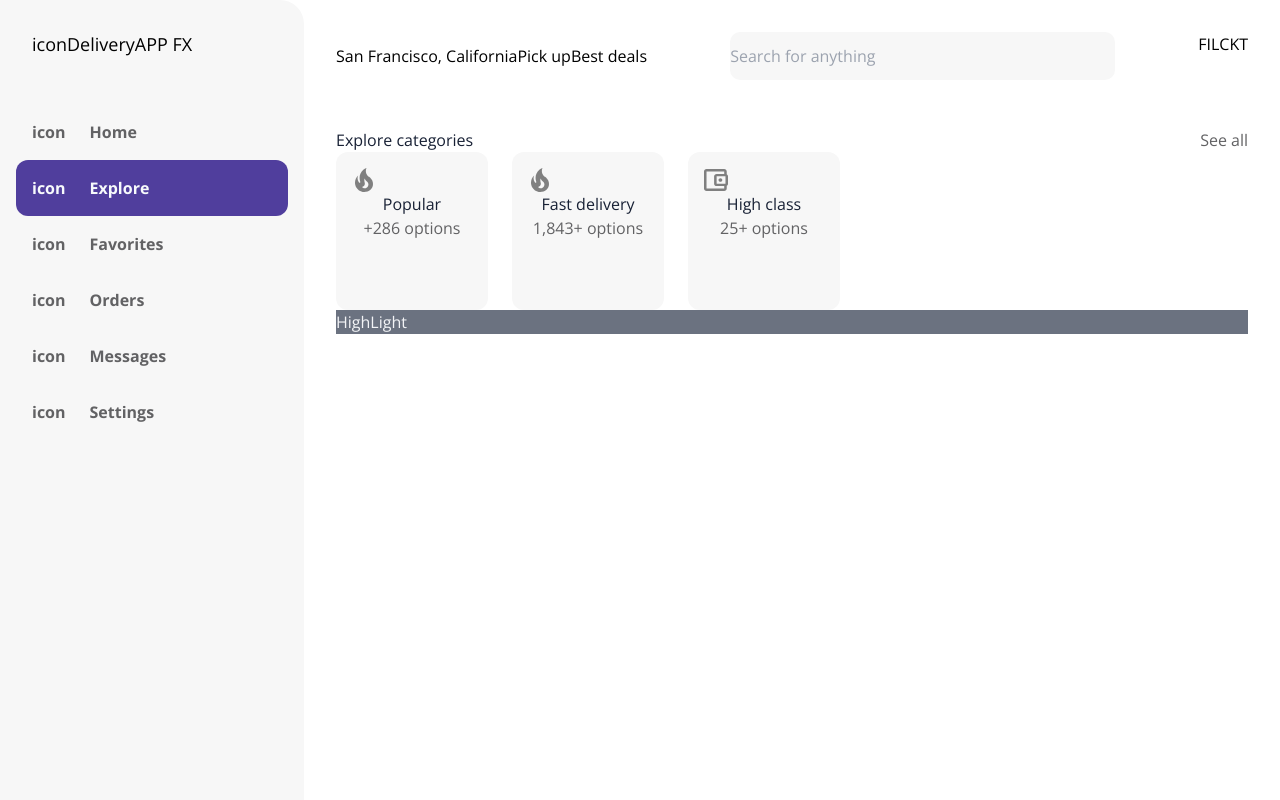
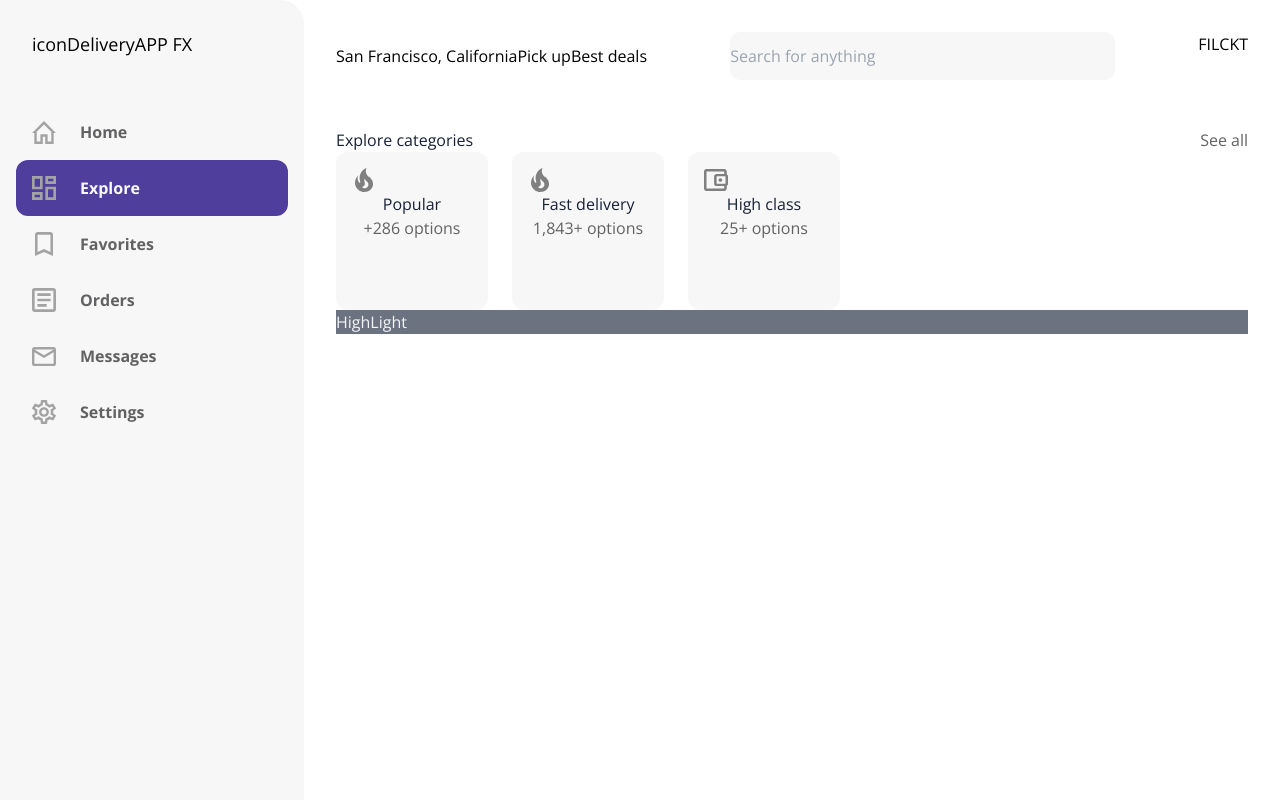
Before and after one commit to quintinoandre/front-expert-delivery-spa, a Next.js app: page / in a window 1280 px wide. Shown: the top 800 px of the page. Built offline with nearby package versions, Linux system fonts and the light colour scheme.

Commit message:
feat: atualizado icones do sidebar

```diff
--- a/components/sidebar/index.tsx
+++ b/components/sidebar/index.tsx
@@ -1,6 +1,7 @@
 import Link from 'next/link';
 import React from 'react';
 
+import { IconBase } from '../icon';
 import Styles from './styles.module.css';
 
 function Sidebar() {
@@ -15,7 +16,9 @@ function Sidebar() {
 				<li>
 					<Link href="/">
 						<a>
-							<span>icon</span>
+							<span>
+								<IconBase iconName="home" color="#A3A3A4" />
+							</span>
 							Home
 						</a>
 					</Link>
@@ -23,7 +26,9 @@ function Sidebar() {
 				<li className={Styles.active}>
 					<Link href="/explore">
 						<a>
-							<span>icon</span>
+							<span>
+								<IconBase iconName="feed" color="#A3A3A4" />
+							</span>
 							Explore
 						</a>
 					</Link>
@@ -31,7 +36,9 @@ function Sidebar() {
 				<li>
 					<Link href="/favorites">
 						<a>
-							<span>icon</span>
+							<span>
+								<IconBase iconName="bookmark" color="#A3A3A4" />
+							</span>
 							Favorites
 						</a>
 					</Link>
@@ -39,7 +46,9 @@ function Sidebar() {
 				<li>
 					<Link href="/orders">
 						<a>
-							<span>icon</span>
+							<span>
+								<IconBase iconName="document" color="#A3A3A4" />
+							</span>
 							Orders
 						</a>
 					</Link>
@@ -47,7 +56,9 @@ function Sidebar() {
 				<li>
 					<Link href="/messages">
 						<a>
-							<span>icon</span>
+							<span>
+								<IconBase iconName="mail" color="#A3A3A4" />
+							</span>
 							Messages
 						</a>
 					</Link>
@@ -55,7 +66,9 @@ function Sidebar() {
 				<li>
 					<Link href="/settings">
 						<a>
-							<span>icon</span>
+							<span>
+								<IconBase iconName="settings" color="#A3A3A4" />
+							</span>
 							Settings
 						</a>
 					</Link>
```
